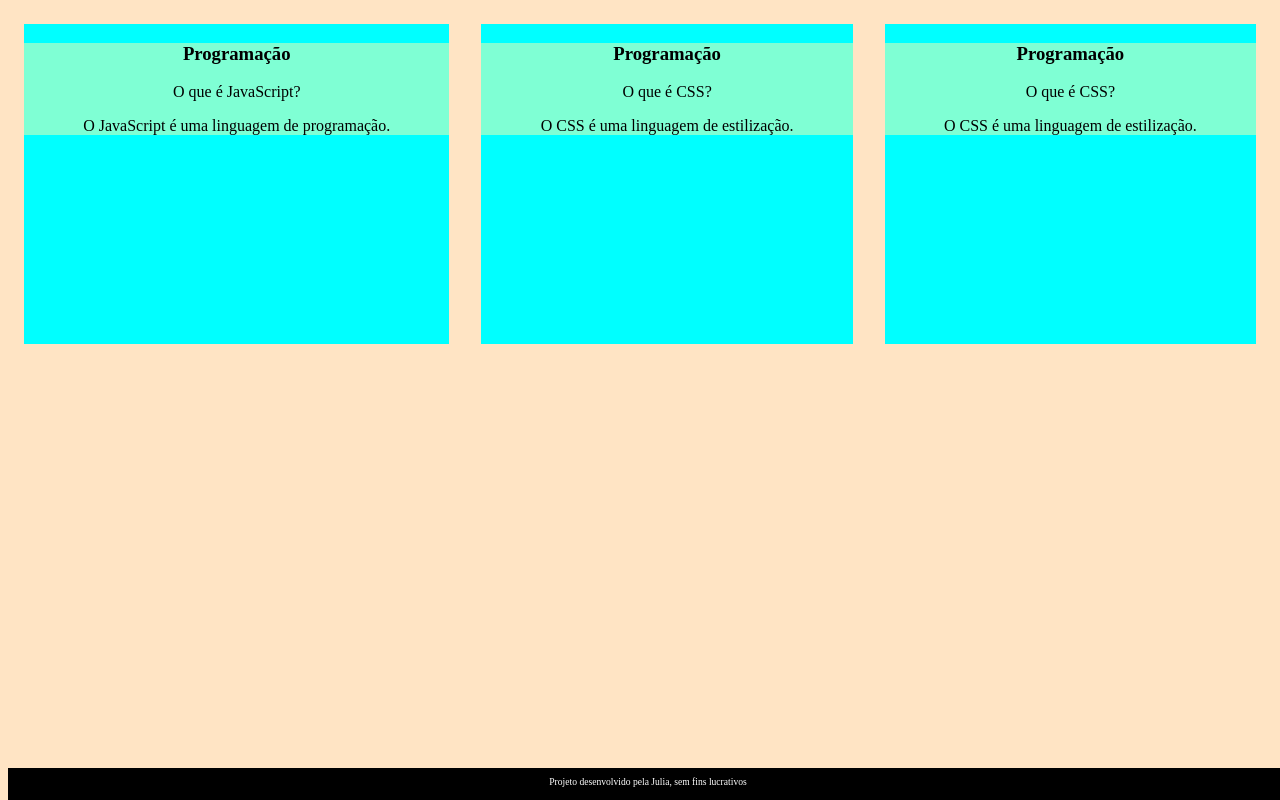
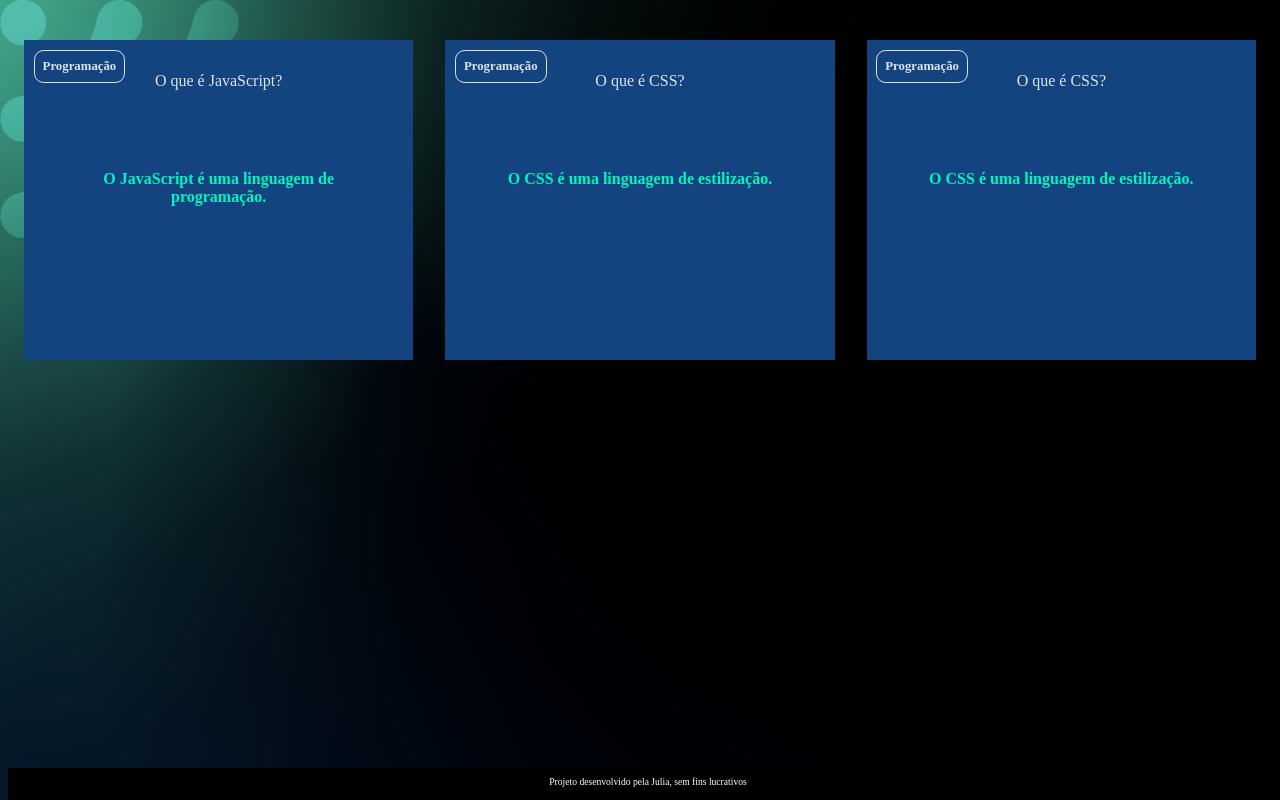
Before and after one commit to 29julia2007/3tri1bloc2Bjulia, a plain HTML site: page 3tri1bloc2Bjulia/index.html in a window 1280 px wide. Drawn offline with Linux system fonts and the light colour scheme.

Commit message:
Add files via upload

```diff
--- a/3tri1bloc2Bjulia/assets/style.css
+++ b/3tri1bloc2Bjulia/assets/style.css
@@ -1,6 +1,12 @@
+:root {
+    --text-color: #DBE4EF;
+    --card-front-color: #144480;
+    --card-back-color: #00F4BF;
+}
+
 body {
-    background-color: bisque;
-    font-family: Bai Jamjuree ;
+    background: url('img/bg-desktop.webp');
+    font-family: Bai Jamjuree;
 }
 
 #container {
@@ -9,15 +15,42 @@ body {
 
 .cartao {
     margin: 1rem 1rem;
-    background-color: aqua;
     height: 20rem;
     flex-grow: 1;
-    flex-basis: calc(33% -6rem);
+    flex-basis: calc(33% - 6rem);
 }
 
 .cartao__conteudo {
+    background-color: var(--card-front-color);
     text-align: center;
-    background-color: aquamarine;
+    /* background-color: aquamarine; */
+    height: 100%;
+}
+
+.cartao__conteudo h3 {
+    color: var(--text-color);
+    border: 1px solid var(--text-color);
+    text-align: left;
+    padding: 0.5rem;
+    position: absolute;
+    margin: 0.6rem;
+    border-radius: 0.6rem;
+    font-size: 1vw;
+}
+
+.cartao__conteudo p {
+    margin-top: 1rem;
+    padding: 2rem;
+}
+
+.cartao__conteudo__pergunta p {
+    color: var(--text-color);
+    font-weight: 500;
+}
+
+.cartao__conteudo__resposta p {
+    color: var(--card-back-color);
+    font-weight: 700;
 }
 
 footer {
```
Also changed, not shown: 3tri1bloc2Bjulia/assets/img/bg-desktop.webp (added), 3tri1bloc2Bjulia/assets/img/bg-mobile.webp (added), 3tri1bloc2Bjulia/assets/img/bg-tablet.webp (added), 1 other file.
